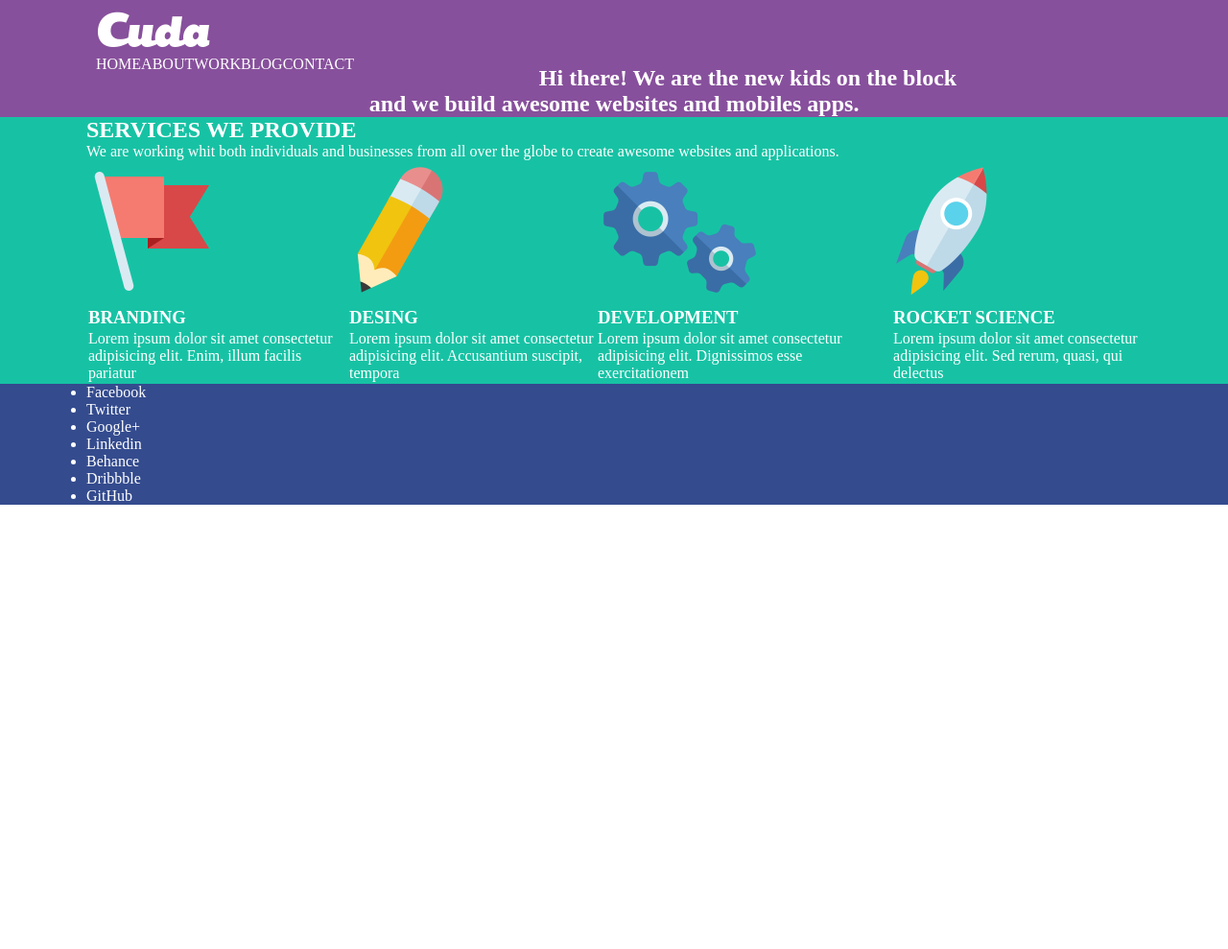
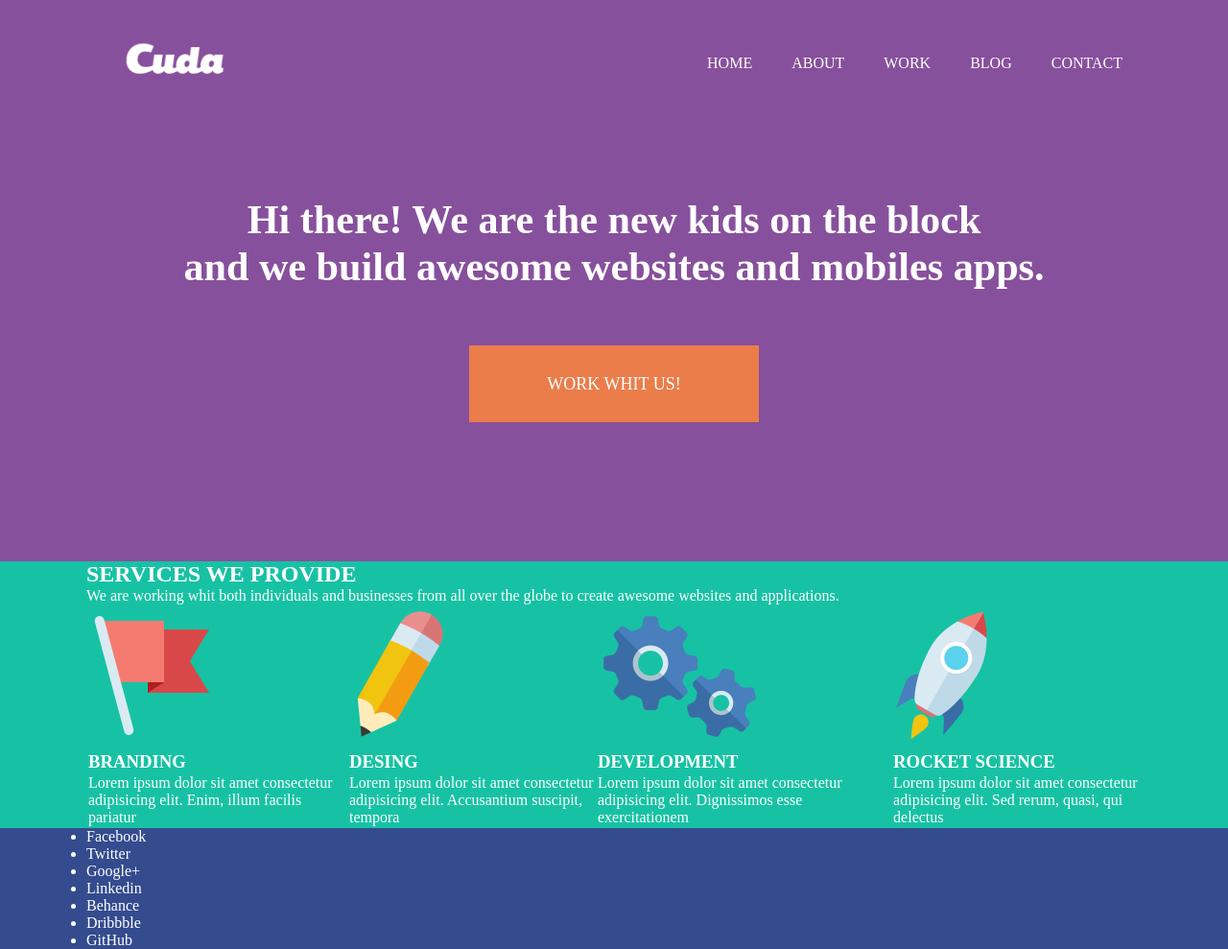
Before and after one commit to jramos22/practica-Examen, a plain HTML site: page index.html in a window 1280 px wide. Shown: the whole page at 96% size. Before the commit the page ends 800 px from the top, so only its background shows below. Drawn offline with Linux system fonts and the light colour scheme.

Commit message:
agrego el header terminado

```diff
--- a/CSS/style.css
+++ b/CSS/style.css
@@ -2,19 +2,39 @@
     margin: 0;
     padding: 0;
     color: white;
+}
+.clearfix::after {
+    content: "";
+    clear: both;
+    display: table;
 }
 .wrapper{
     width: 1100px;
     margin: 0 auto;
 }
 #primera-parte{
-    padding: 10px;
+    padding-top: 57px;
+    font-size: 16px;
+    position: relative;
+    padding-bottom: 147px;
+}
+#primera-parte img{
+    padding-left: 40px;
+    position: absolute;
+    top: 43px;
+    height: 38px;
+}
+#nav{
+    position: absolute;
+    right: 20px;
+    top: 57px;
 }
 #nav ul{
     list-style: none;
 }
 #nav ul li{
     float: left;
+    padding-left: 41px;
 }
 #nav a{
     text-decoration: none;
@@ -24,6 +44,17 @@
 }
 #header-title{
     text-align: center;
+    padding-bottom: 174px;
+}
+#header-title h2{
+    font-size: 42.16px;
+    padding-bottom: 88px;
+}
+#button {
+    font-size: 18px;
+    text-decoration: none;
+    padding: 30px 81px 30px 81px;
+    background-color:#eb7d4b;
 }
 #cuerpo{
     background-color: #17c2a4;
--- a/index.html
+++ b/index.html
@@ -11,7 +11,7 @@
 <body>
     <div id="header">
         <div class="wrapper">
-            <div id="primera-parte">
+            <div id="primera-parte" class="clearfix">
                 <img src="img/img (2).png" alt="Cuda">
                 <div id="nav">
                     <ul>
@@ -25,6 +25,7 @@
             </div>
             <div id="header-title">
                 <h2>Hi there! We are the new kids on  the block <br> and we build awesome websites and mobiles apps.</h2>
+                <a href="#" id="button">WORK WHIT US!</a>
             </div>
         </div>
     </div>
```
